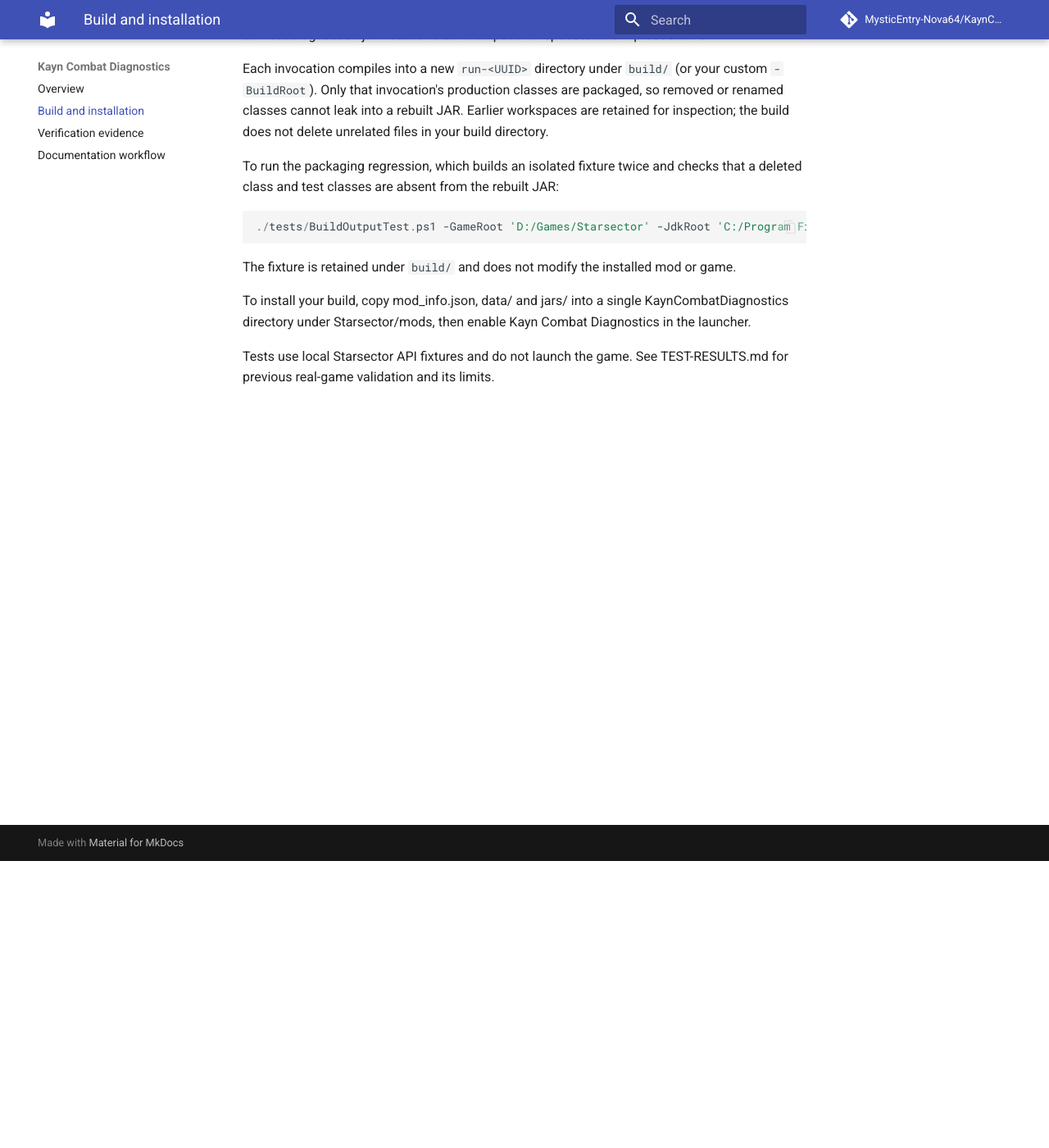
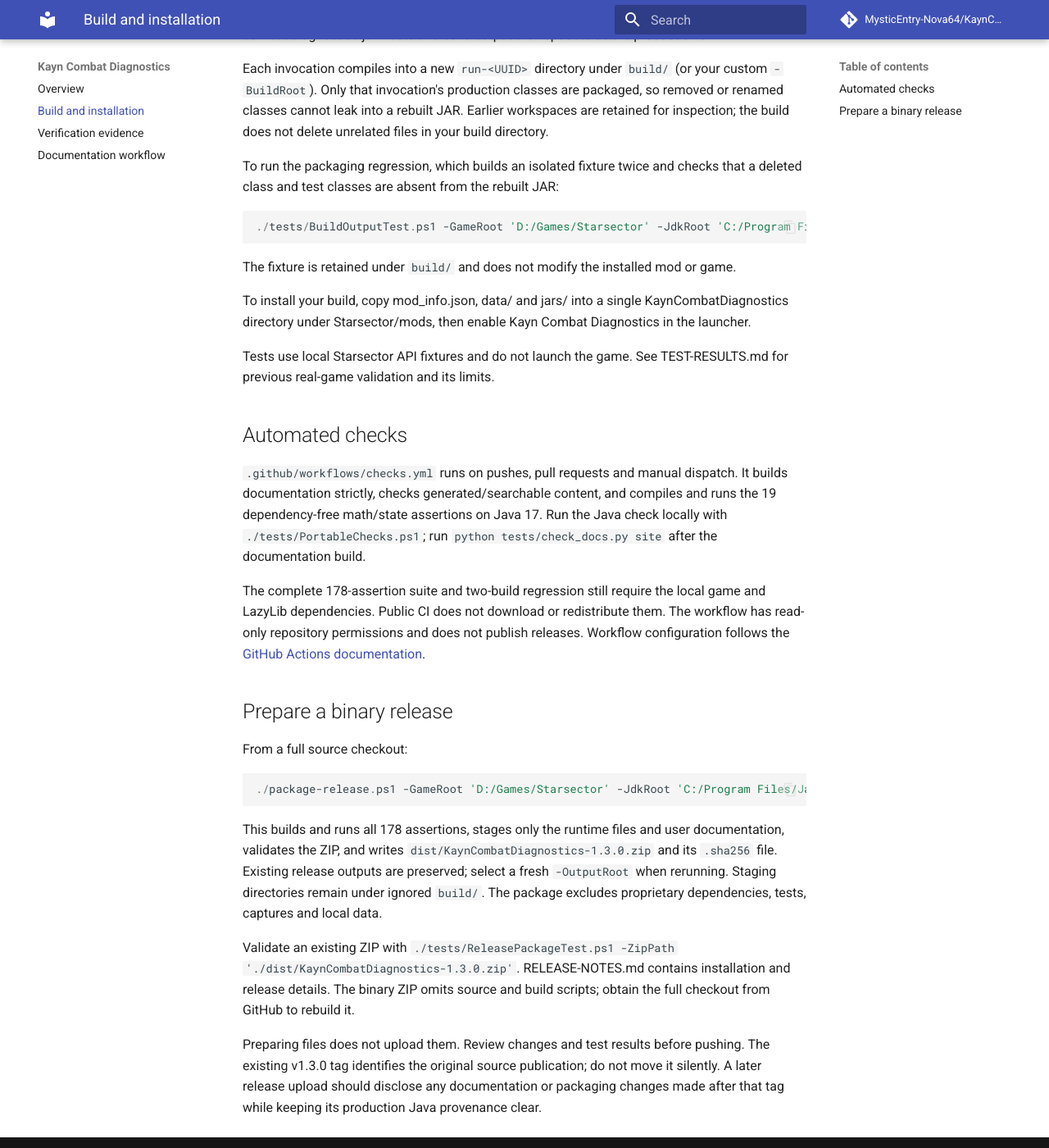
Before and after one commit to MysticEntry-Nova64/KaynCombatDiagnostics, an MkDocs documentation site: the page built from docs/build.md, in a window 1280 px wide and 1400 px high, scrolled down 350 px. Shown: the whole window at 82% size. Built offline with MkDocs 1.6.1 and Material for MkDocs 9.7.7, drawn with Linux system fonts in a browser that asks for light colours; comment, search, counter and statistics services are not loaded.

````diff
--- a/BUILD.md
+++ b/BUILD.md
@@ -21,3 +21,40 @@ The fixture is retained under `build/` and does not modify the installed mod or
 To install your build, copy mod_info.json, data/ and jars/ into a single KaynCombatDiagnostics directory under Starsector/mods, then enable Kayn Combat Diagnostics in the launcher.
 
 Tests use local Starsector API fixtures and do not launch the game. See TEST-RESULTS.md for previous real-game validation and its limits.
+
+## Automated checks
+
+`.github/workflows/checks.yml` runs on pushes, pull requests and manual dispatch.
+It builds documentation strictly, checks generated/searchable content, and compiles
+and runs the 19 dependency-free math/state assertions on Java 17.
+Run the Java check locally with `./tests/PortableChecks.ps1`; run
+`python tests/check_docs.py site` after the documentation build.
+
+The complete 178-assertion suite and two-build regression still require the local
+game and LazyLib dependencies. Public CI does not download or redistribute them.
+The workflow has read-only repository permissions and does not publish releases.
+Workflow configuration follows the [GitHub Actions documentation](https://docs.github.com/en/actions/get-started/quickstart).
+
+## Prepare a binary release
+
+From a full source checkout:
+
+```powershell
+./package-release.ps1 -GameRoot 'D:/Games/Starsector' -JdkRoot 'C:/Program Files/Java/jdk-17'
+```
+
+This builds and runs all 178 assertions, stages only the runtime files and user
+documentation, validates the ZIP, and writes `dist/KaynCombatDiagnostics-1.3.0.zip`
+and its `.sha256` file. Existing release outputs are preserved; select a fresh
+`-OutputRoot` when rerunning. Staging directories remain under ignored `build/`.
+The package excludes proprietary dependencies, tests, captures and local data.
+
+Validate an existing ZIP with
+`./tests/ReleasePackageTest.ps1 -ZipPath './dist/KaynCombatDiagnostics-1.3.0.zip'`.
+RELEASE-NOTES.md contains installation and release details. The binary ZIP omits
+source and build scripts; obtain the full checkout from GitHub to rebuild it.
+
+Preparing files does not upload them. Review changes and test results before
+pushing. The existing v1.3.0 tag identifies the original source publication;
+do not move it silently. A later release upload should disclose any documentation
+or packaging changes made after that tag while keeping its production Java provenance clear.
````
Also changed, not shown: README.md (+11 -1 lines), RELEASE-NOTES.md (added, +36 -0 lines), TEST-RESULTS.md (+22 -0 lines), docs/documentation.md (+2 -1 lines), 5 other files.
